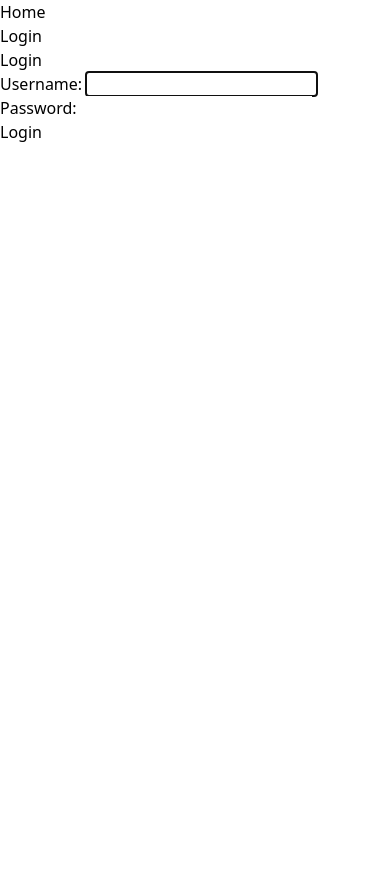
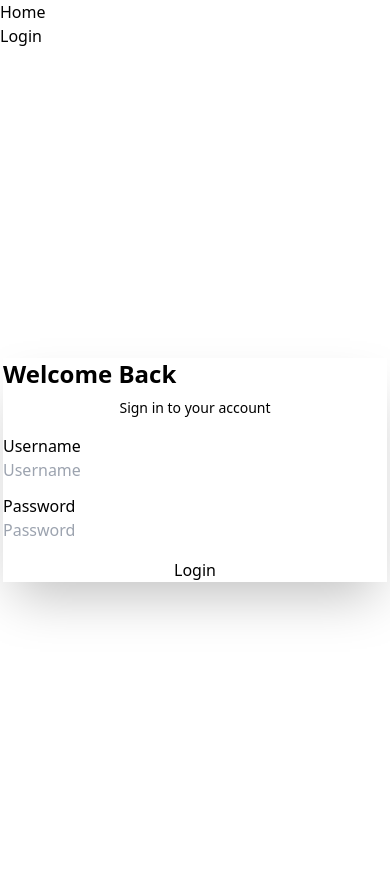
Before and after one commit to Rs-appez/investLogflow, a Django app: page /user/login/ in a window 390 px wide. Before the commit the page ends 142 px from the top, so only its background shows below. Run offline with Django 5.2, Linux system fonts and the light colour scheme; parts of the project's set-up code (start-up, migrations or seed data) failed here and were passed over; some libraries are stand-ins or nearby versions.

Commit message:
feat(ui): restyle login page with modern card layout
Refactored the login page to use a centered card layout with improved
form controls and error display. Utilized utility classes for better
visual hierarchy and responsiveness. Enhanced user experience with
clearer labels, error messages, and a more inviting design.

```diff
--- a/apps/users/templates/registration/login.html
+++ b/apps/users/templates/registration/login.html
@@ -1,10 +1,41 @@
 {% extends "layout.html" %}
 {% block title %}Login{% endblock %}
 {% block content %}
-    <h1>Login</h1>
-    <form method="post">
-        {{ form }}
-        <input type="submit" value="Login">
-        {% csrf_token %}
-    </form>
+    <div class="min-h-screen flex items-center justify-center bg-base-200">
+        <div class="card w-full max-w-sm shadow-2xl bg-base-100">
+            <div class="card-body">
+                <h2 class="card-title text-2xl font-bold justify-center mb-2">Welcome Back</h2>
+                <p class="text-center text-base-content/60 text-sm mb-4">Sign in to your account</p>
+                <form method="post">
+                    {% csrf_token %}
+                    {% for field in form %}
+                        <div class="form-control mb-3">
+                            <label class="label" for="{{ field.id_for_label }}">
+                                <span class="label-text font-medium">{{ field.label }}</span>
+                            </label>
+                            <input type="{{ field.field.widget.input_type }}"
+                                   name="{{ field.html_name }}"
+                                   id="{{ field.id_for_label }}"
+                                   placeholder="{{ field.label }}"
+                                   class="input input-bordered w-full {% if field.errors %}input-error{% endif %}"
+                                   {% if field.value %}value="{{ field.value }}"{% endif %} />
+                            {% for error in field.errors %}
+                                <label class="label">
+                                    <span class="label-text-alt text-error">{{ error }}</span>
+                                </label>
+                            {% endfor %}
+                        </div>
+                    {% endfor %}
+                    {% if form.non_field_errors %}
+                        <div class="alert alert-error mb-3">
+                            <span>{{ form.non_field_errors|join:", " }}</span>
+                        </div>
+                    {% endif %}
+                    <div class="form-control mt-4">
+                        <button type="submit" class="btn btn-primary w-full">Login</button>
+                    </div>
+                </form>
+            </div>
+        </div>
+    </div>
 {% endblock %}
```
